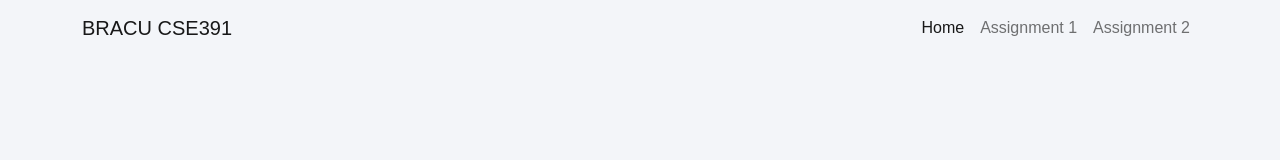
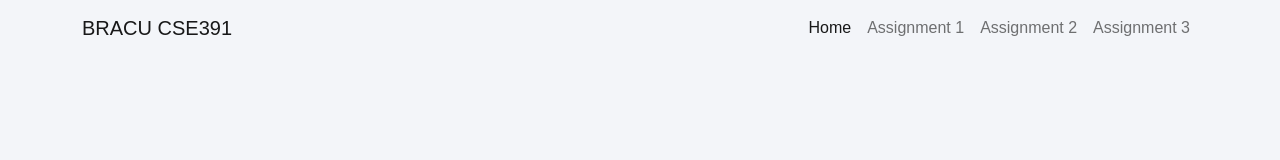
Before and after one commit to iamraufu/BRACUCSE391, a plain HTML site: page index.html in a window 1280 px wide. Shown: the top 160 px of the page. Drawn offline with nearby package versions, Linux system fonts and the light colour scheme.

Commit message:
[ADD] Assignment & Project

```diff
--- a/index.html
+++ b/index.html
@@ -22,6 +22,7 @@
                     <a class="nav-link active" aria-current="page" href="/">Home</a>
                     <a class="nav-link" href="./Assignments/1/index.html" target="_blank">Assignment 1</a>
                     <a class="nav-link" href="./Assignments/2/index.html" target="_blank">Assignment 2</a>
+                    <a class="nav-link" href="https://raufuautomotive.netlify.app" target="_blank">Assignment 3</a>
                 </div>
             </div>
         </div>
```
